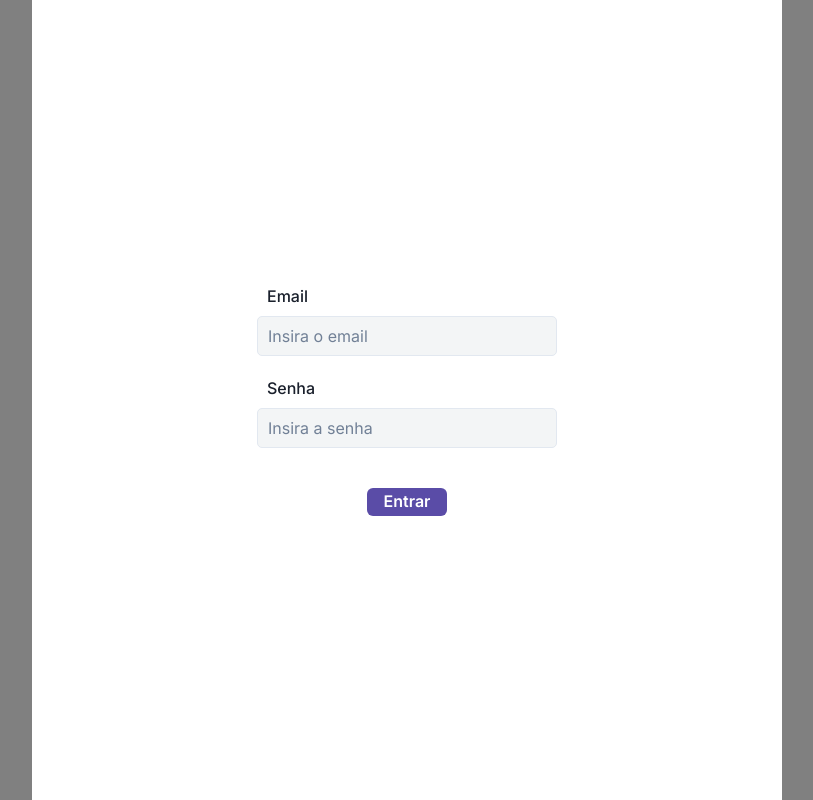
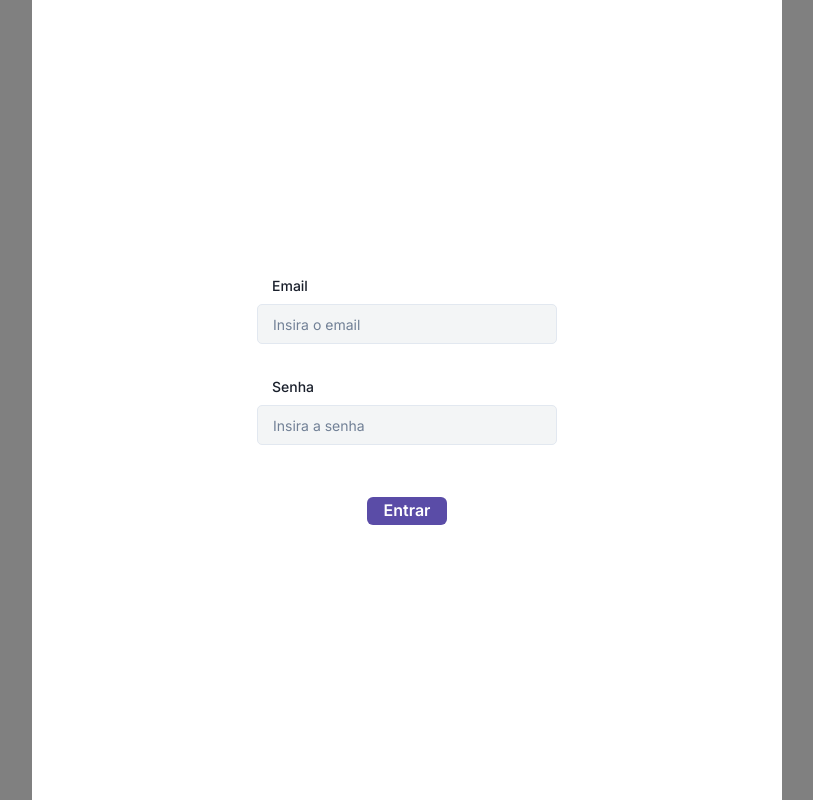
Before and after one commit to YanAnderson-bit/E-Dash, a Next.js app: page / in a window 1280 px wide. Shown: the whole page, without its empty margins (233-1046 px from the left). Built offline with nearby package versions, Linux system fonts and the light colour scheme.

Commit message:
Fix layouts

```diff
--- a/src/components/LoginForm.tsx
+++ b/src/components/LoginForm.tsx
@@ -9,8 +9,6 @@ import {
 } from '@chakra-ui/react';
 import { SubmitHandler, useForm } from 'react-hook-form';
 
-import EmailInput from './Inputs/EmailInput';
-
 type Inputs = {
   email: string;
   password: string;
@@ -20,7 +18,6 @@ export default function LoginForm() {
   const {
     register,
     handleSubmit,
-    watch,
     formState: { errors },
   } = useForm<Inputs>();
 
@@ -40,15 +37,18 @@ export default function LoginForm() {
       justifyContent="center"
     >
       <form onSubmit={handleSubmit(onSubmit)}>
-        <VStack spacing={5}>
+        <VStack spacing={8}>
           <FormControl>
-            <FormLabel pl="10px">Email</FormLabel>
+            <FormLabel fontSize="14px" pl="15px">
+              Email
+            </FormLabel>
             <Input
-              p="10px"
+              p="15px"
               w="300px"
               borderRadius="5px"
               bg="#f3f5f6"
               type="text"
+              fontSize="14px"
               placeholder="Insira o email"
               {...register('email', {
                 required: true,
@@ -57,18 +57,21 @@ export default function LoginForm() {
               })}
             />
             {errors.email && (
-              <Text color="red" fontSize="14px" pl="10px">
+              <Text color="red" fontSize="14px" mt="5px" pl="15px">
                 {emailErrorMessage}
               </Text>
             )}
           </FormControl>
           <FormControl>
-            <FormLabel pl="10px">Senha</FormLabel>
+            <FormLabel fontSize="14px" pl="15px">
+              Senha
+            </FormLabel>
             <Input
-              p="10px"
+              p="15px"
               w="300px"
               borderRadius="5px"
               bg="#f3f5f6"
+              fontSize="14px"
               type="password"
               placeholder="Insira a senha"
               {...register('password', {
@@ -76,7 +79,7 @@ export default function LoginForm() {
               })}
             />
             {errors.password && (
-              <Text color="red" fontSize="14px" pl="10px">
+              <Text color="red" fontSize="14px" mt="5px" pl="15px">
                 O campo senha é obrigatorio
               </Text>
             )}
```
Also changed, not shown: src/components/Inputs/EmailInput.tsx (deleted, +0 -38 lines), src/components/Inputs/PasswordInput.tsx (deleted).
